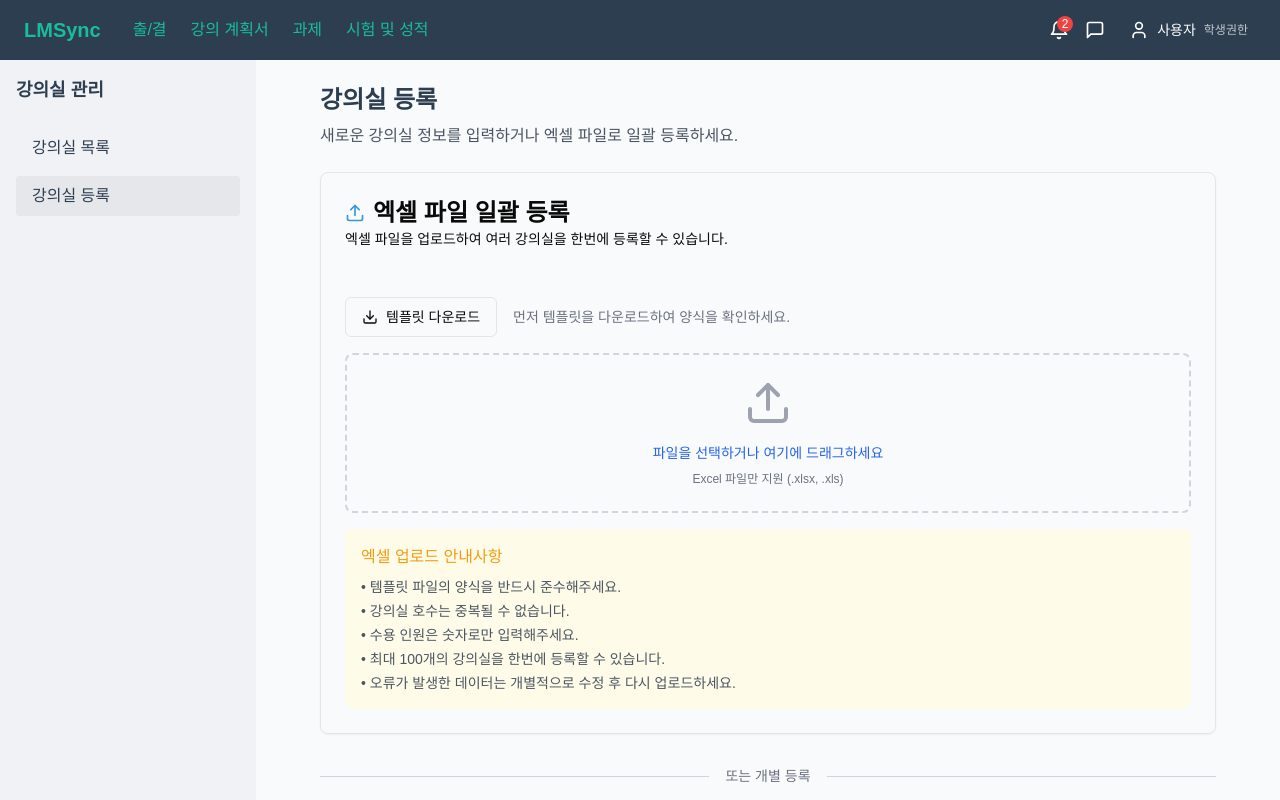
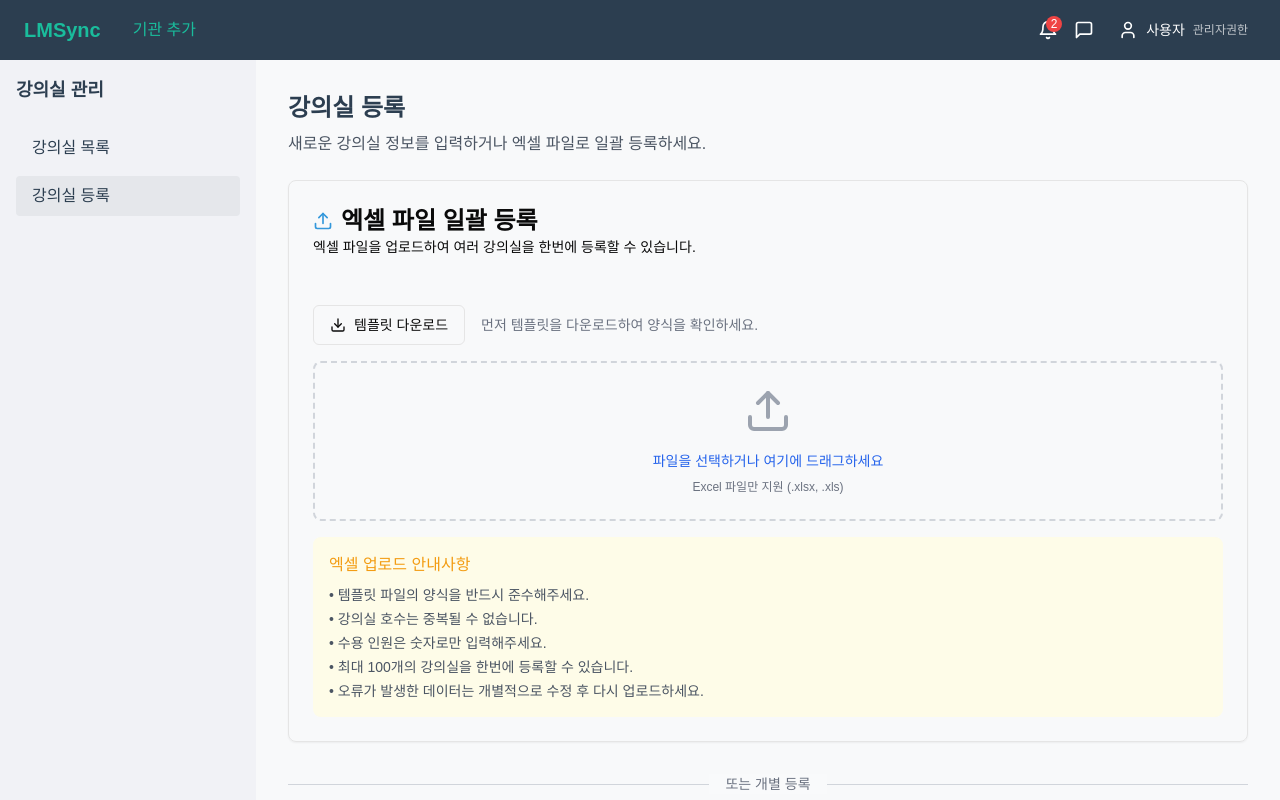
Before and after one commit to hussarian/LMSync, a Next.js app: page /attendance/register in a window 1280 px wide. Shown: the top 800 px of the page. Built offline with nearby package versions, Linux system fonts and the light colour scheme.

Commit message:
형식 통일

```diff
--- a/src/app/attendance/register/page.jsx
+++ b/src/app/attendance/register/page.jsx
@@ -24,8 +24,8 @@ import {
   Download,
   FileSpreadsheet,
 } from "lucide-react"
+import PageLayout from "@/components/ui/page-layout"
 import Sidebar from "@/components/layout/sidebar"
-import Header from "@/components/layout/header"
 
 const equipmentOptions = [
   { id: "projector", name: "프로젝터", icon: Projector },
@@ -56,15 +56,7 @@ export default function ClassroomRegister() {
     { key: "rooms-register", label: "강의실 등록", href: "/attendance/register" },
   ]
 
-  const headerItems = [
-    { key: "account", label: "계정 등록", href: "/account" },
-    { key: "academic", label: "학적부", href: "/academic" },
-    { key: "courses", label: "과정 관리", href: "/courses" },
-    { key: "attendance", label: "강의실 관리", href: "/attendance" },
-    { key: "survey", label: "설문 평가 관리", href: "/survey" },
-    { key: "exam", label: "시험 및 성적", href: "/exam" },
-    { key: "permission", label: "권한 관리", href: "/permission" },
-  ]
+
 
   const [uploadedFile, setUploadedFile] = useState(null)
   const [isUploading, setIsUploading] = useState(false)
@@ -155,19 +147,12 @@ export default function ClassroomRegister() {
   }
 
   return (
-    <div className="min-h-screen bg-gray-50">
-      <Header
-        title="LMSync"
-        navItems={headerItems}
-        currentPage="attendance"
-        userInfo={{ name: "김철수", role: "학습자" }}
-      />
-
+    <PageLayout currentPage="attendance">
       <div className="flex">
         <Sidebar title="강의실 관리" menuItems={sidebarItems} currentPath="/attendance/register" />
 
-        <main className="flex-1 p-6">
-          <div className="max-w-4xl mx-auto">
+        <main className="flex-1 p-8">
+          <div className="max-w-7xl">
             <div className="mb-6">
               <h1 className="text-2xl font-bold mb-2" style={{ color: "#2C3E50" }}>
                 강의실 등록
@@ -503,6 +488,6 @@ export default function ClassroomRegister() {
           </div>
         </main>
       </div>
-    </div>
+    </PageLayout>
   )
 }
```
